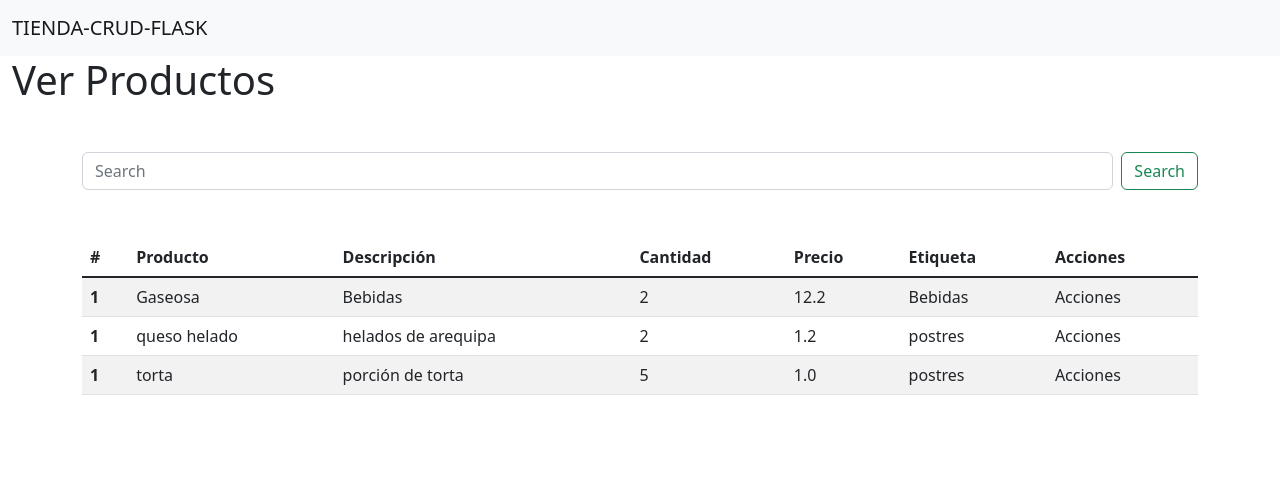
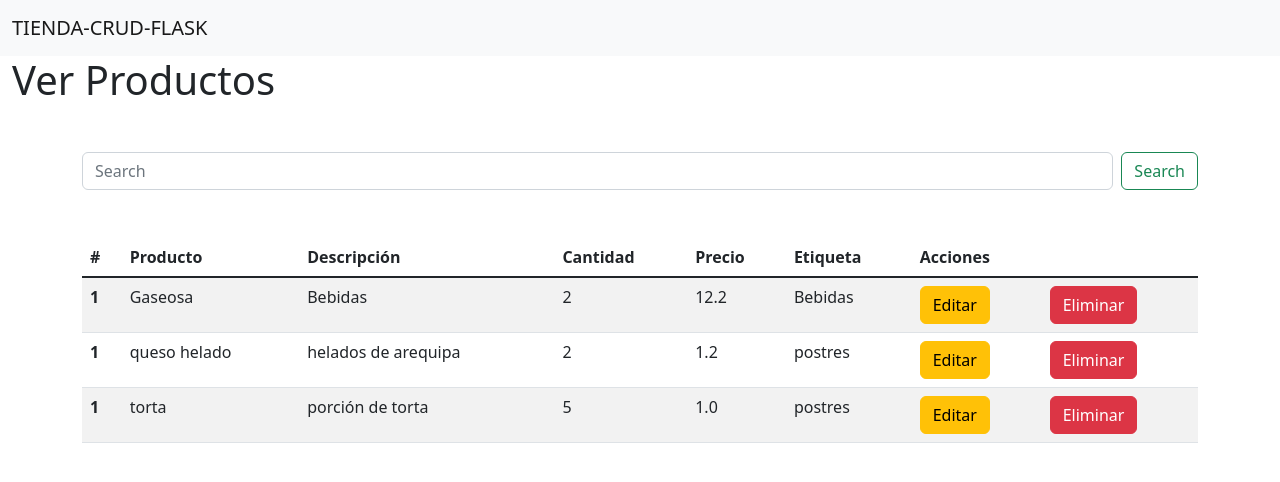
Before and after one commit to lewistecgo/tienda-crud-flask, a Flask app: page /products in a window 1280 px wide. Shown: the top 482 px of the page. Run offline with Flask 2, Linux system fonts and the light colour scheme; data comes from the database, SQL or seed files in the repository; some libraries are stand-ins or nearby versions.

Commit message:
requeriments updates and actions buttons added

```diff
--- a/app/templates/products/list_products.html
+++ b/app/templates/products/list_products.html
@@ -30,8 +30,8 @@
                 <td>{{ prod.product_quantity }}</td>
                 <td>{{ prod.product_price }}</td>
                 <td>{{ prod.product_tag }}</td>
-                <td>Acciones</td>
-
+                <td><button type="button" class="btn btn-warning">Editar</button></td>
+                <td><button type="button" class="btn btn-danger">Eliminar</button></td>
             </tr>
             {% endfor %}
 
--- a/requirements.txt
+++ b/requirements.txt
@@ -2,3 +2,5 @@ Flask==2.2.2
 sqlalchemy==1.4.40
 wtforms==3.0.1
 Flask-SQLAlchemy
+Flask-WTF
+PyMySQL
```
